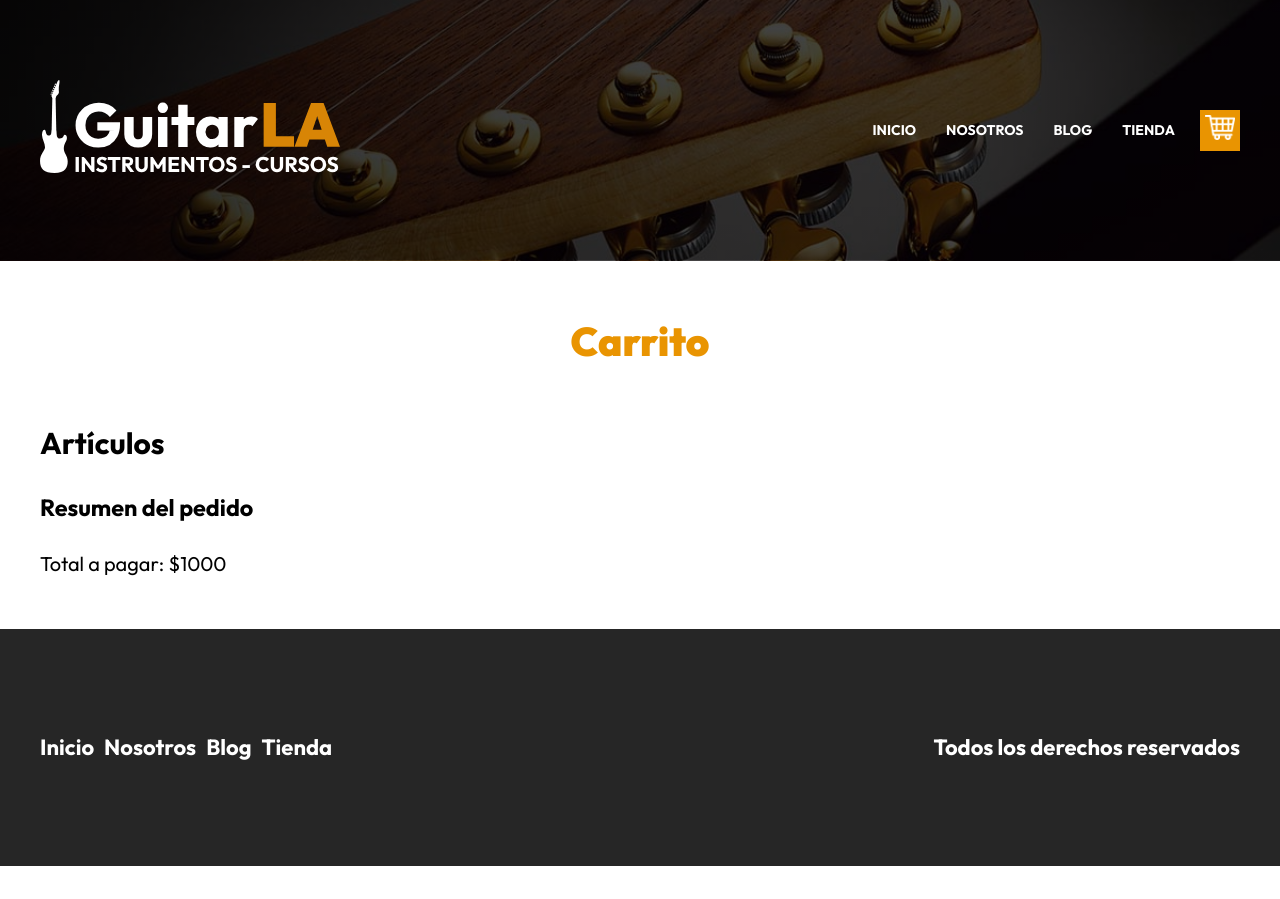
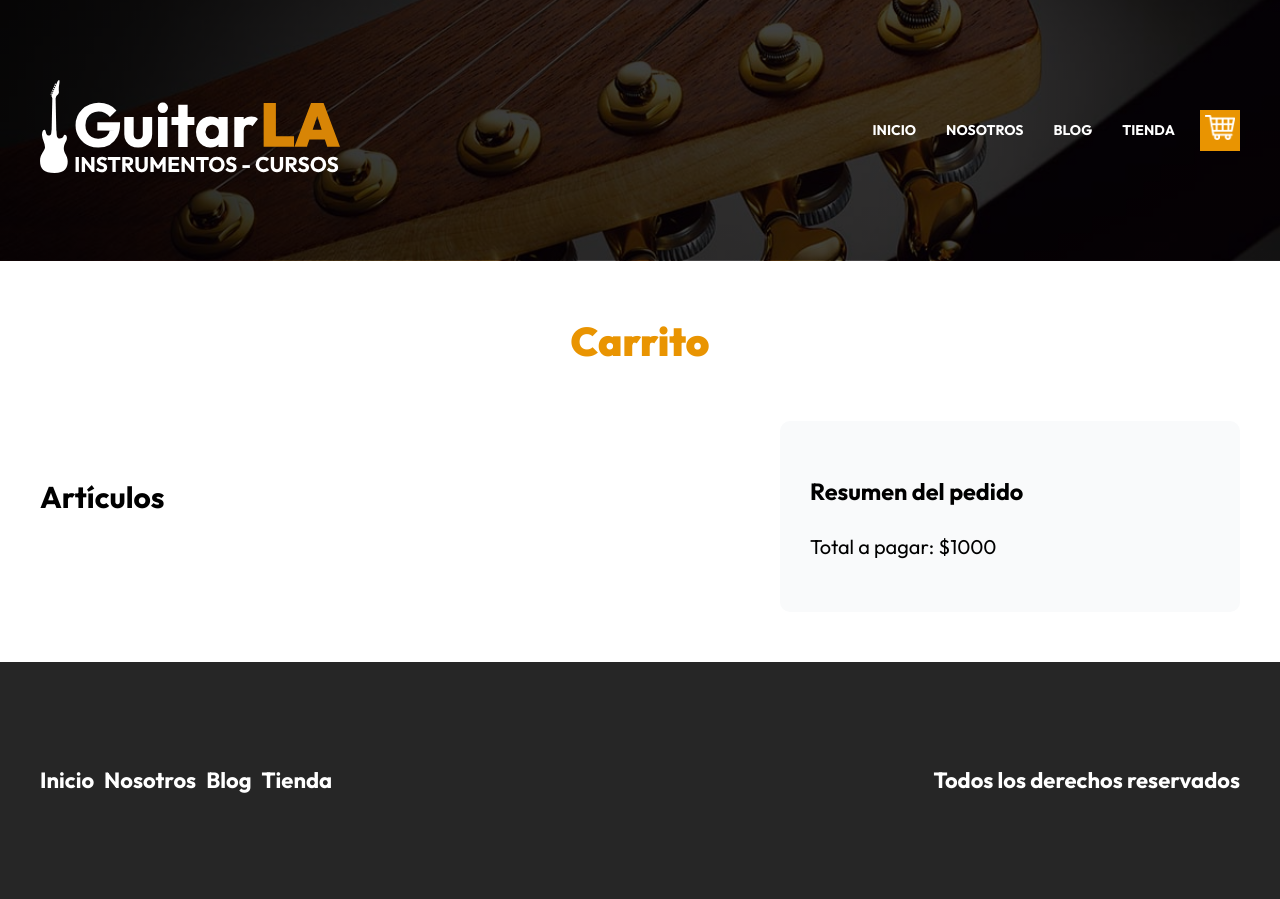
Before and after one commit to renier1989/guitarla-next, a Next.js app: page /carrito in a window 1280 px wide. Before the commit the page ends 866 px from the top, so only its background shows below. Built offline with nearby package versions, Linux system fonts and the light colour scheme.

Commit message:
Class271. Añadiendo HTML y CSS al Carrito

```diff
--- a/pages/carrito.js
+++ b/pages/carrito.js
@@ -8,11 +8,11 @@
     >
         <main className="contenedor">
         <h1 className="heading">Carrito</h1>
-        <div>
-            <div>
+        <div className={styles.contenido}>
+            <div className={styles.carrito}>
                 <h2>Artículos</h2>
             </div>
-            <aside>
+            <aside className={styles.resumen}>
                 <h3>Resumen del pedido</h3>
                 <p>Total a pagar: $1000</p>
             </aside>
--- a/styles/carrito.module.css
+++ b/styles/carrito.module.css
@@ -0,0 +1,21 @@
+.contenido{
+    display: grid;
+    align-items: flex-start;
+    gap:5rem;
+}
+
+@media(min-width: 768px){
+    .contenido{
+        grid-template-columns: 3fr 2fr;
+    }
+}
+
+.carrito{
+    padding: 3rem 0;
+}
+
+.resumen{
+    padding: 3rem;
+    background-color: #F9FAFB;
+    border-radius:1rem;
+}
```
